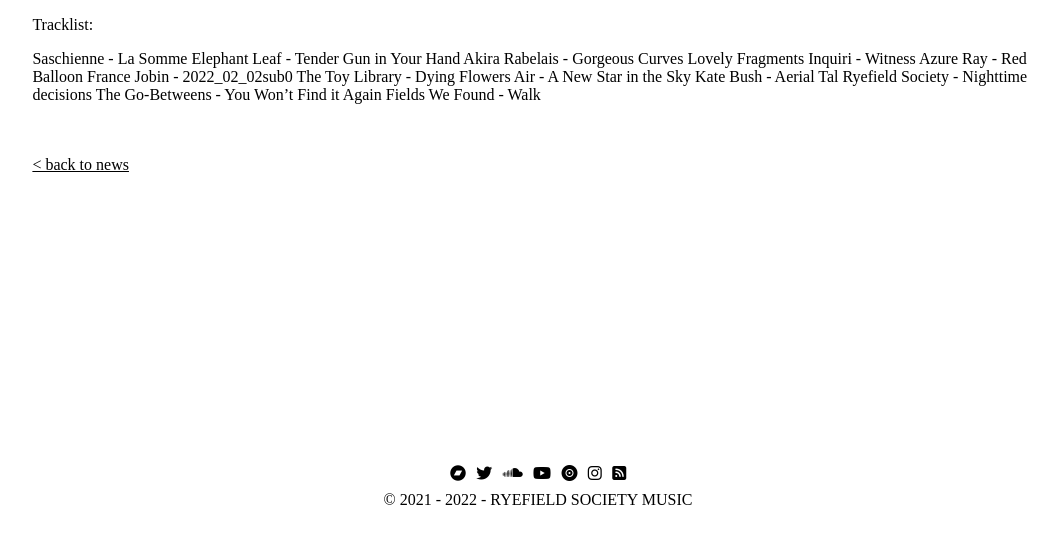
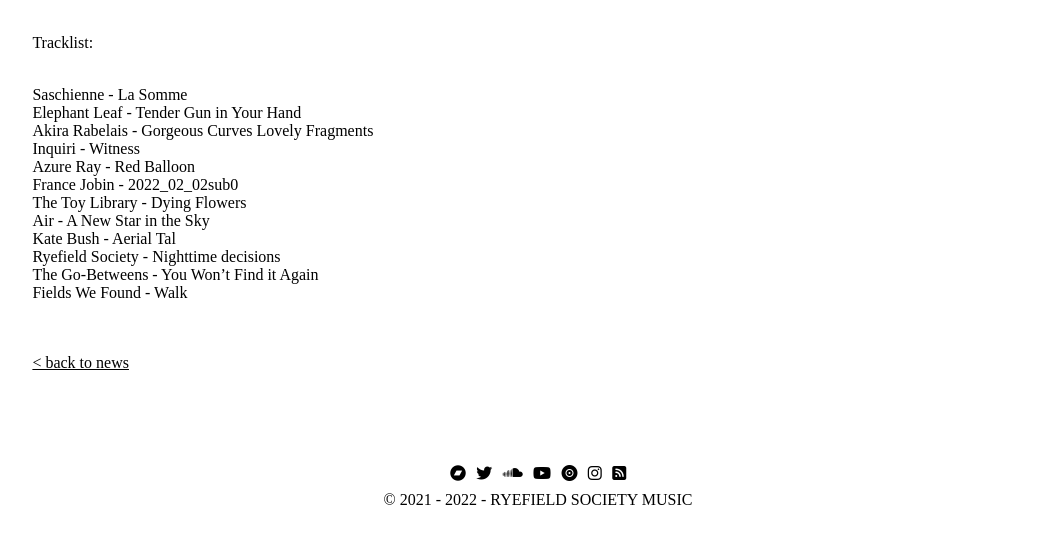
Before and after one commit to flrntdfr/RyefieldSociety.com, a Jekyll site: the page built from _posts/2022-06-23-lfala.md, in a window 1280 px wide, cut to the strip 347-891 px from the top of the page. Shown: the whole strip, without its empty margins (102-1160 px from the left). Built offline with Jekyll 4.4.1, drawn with Linux system fonts in a browser that asks for light colours; nearby versions of some CDN libraries; some web fonts are replaced; part of the change alters nothing that is shown.

```diff
--- a/_posts/2022-06-23-lfala.md
+++ b/_posts/2022-06-23-lfala.md
@@ -7,23 +7,23 @@ tags: [featured,mix,playlist]
 permalink: /news/20220623-01
 ---
 
-[Karen Vogt]("https://linktr.ee/karenvogt") (solo ambient musician, but also in band Heligoland and in duet GALÁN/VOGT) curates a fortnightly show on [CAMP radio]("http://listen.camp/").<!--more-->
+[Karen Vogt]("https://linktr.ee/karenvogt") (solo ambient musician, but also in band Heligoland and in duet GALÁN/VOGT) curates a fortnightly show on [CAMP radio]("http://listen.camp/").<!--more--><br/>
 On June 23rd, she played a gorgeous mix including the track *Nighttime decisions* from my EP *The Alternative Path of Abstraction*.<br/>
 It's an honor for me, I do listen to her music a lot. Many thanks, Karen! <br/>
 
 <iframe width="100%" height="120" src="https://www.mixcloud.com/widget/iframe/?hide_cover=1&feed=%2Fcamp_fr%2Flost-found-and-lost-again-23rd-june-2022%2F" frameborder="0" ></iframe>
 
-Tracklist:
+<br/>Tracklist:<br/><br/>
 
-Saschienne - La Somme
-Elephant Leaf - Tender Gun in Your Hand
-Akira Rabelais - Gorgeous Curves Lovely Fragments
-Inquiri - Witness
-Azure Ray - Red Balloon
-France Jobin - 2022_02_02sub0
-The Toy Library - Dying Flowers
-Air - A New Star in the Sky
-Kate Bush - Aerial Tal
-Ryefield Society - Nighttime decisions
-The Go-Betweens - You Won't Find it Again
-Fields We Found - Walk
+Saschienne - La Somme<br/>
+Elephant Leaf - Tender Gun in Your Hand<br/>
+Akira Rabelais - Gorgeous Curves Lovely Fragments<br/>
+Inquiri - Witness<br/>
+Azure Ray - Red Balloon<br/>
+France Jobin - 2022_02_02sub0<br/>
+The Toy Library - Dying Flowers<br/>
+Air - A New Star in the Sky<br/>
+Kate Bush - Aerial Tal<br/>
+Ryefield Society - Nighttime decisions<br/>
+The Go-Betweens - You Won't Find it Again<br/>
+Fields We Found - Walk<br/>
```
